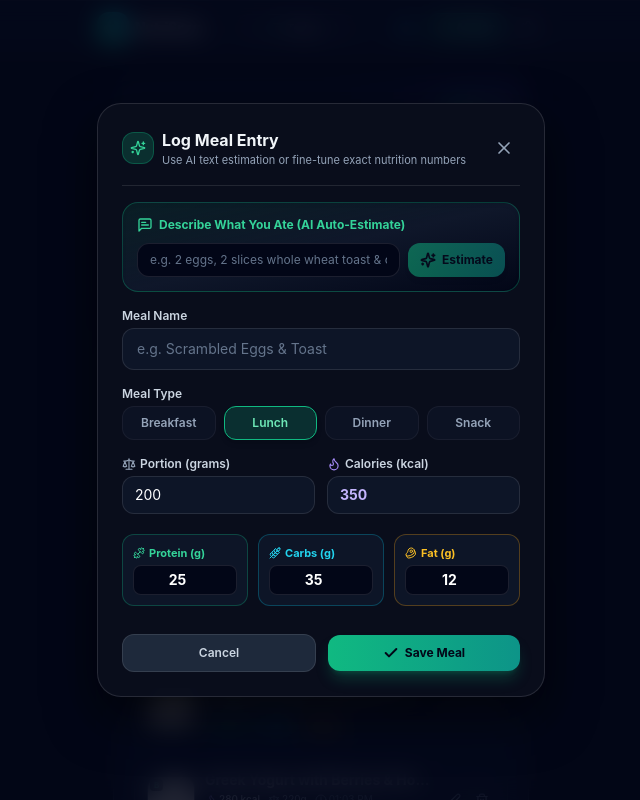
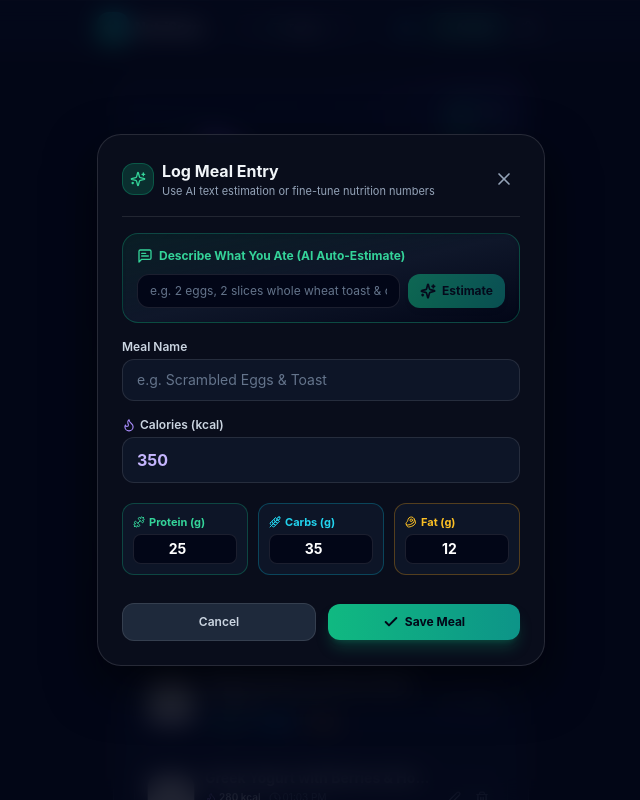
Before and after one commit to R-DAWG-CHAD/nutri-snap, a Next.js app: page / in a window 1280 px wide. Both pictures are taken after a click on the button "AI Text / Manual". Shown: the top 800 px of the page, without its empty margins (319-959 px from the left). Built offline with nearby package versions, Linux system fonts and the light colour scheme; grey boxes are pictures that could not be loaded.

Commit message:
Simplify UI: remove meal type category buttons, portion size weight inputs, and choose file button

```diff
--- a/components/CameraUpload.tsx
+++ b/components/CameraUpload.tsx
@@ -1,7 +1,7 @@
 'use client';
 
 import React, { useRef, useState } from 'react';
-import { Camera, Upload, Sparkles, Loader2, MessageSquare } from 'lucide-react';
+import { Camera, Sparkles, Loader2, MessageSquare } from 'lucide-react';
 import { FoodAnalysisResponse } from '@/types/tracker';
 
 interface CameraUploadProps {
@@ -84,11 +84,11 @@ export function CameraUpload({ onAnalysisComplete, onError }: CameraUploadProps)
 
           <div className="max-w-full px-2">
             <h3 className="text-sm sm:text-base font-bold text-slate-100 flex items-center justify-center gap-1.5">
-              <span>Snap or Upload Food</span>
+              <span>Snap Meal Photo</span>
               <Sparkles className="w-3.5 h-3.5 text-emerald-400 animate-pulse flex-shrink-0" />
             </h3>
             <p className="text-[11px] text-slate-400 mt-0.5 max-w-xs">
-              AI estimates portions, calories, and macros from photo
+              AI estimates calories and macros instantly from photo
             </p>
           </div>
 
@@ -106,24 +106,15 @@ export function CameraUpload({ onAnalysisComplete, onError }: CameraUploadProps)
             />
           </div>
 
-          {/* Action buttons fitting container width */}
-          <div className="flex items-center justify-center gap-2.5 mt-1 w-full max-w-xs px-1">
+          {/* Single Centered Take Photo Button */}
+          <div className="mt-1 w-full max-w-xs px-1">
             <button
               onClick={() => fileInputRef.current?.click()}
               disabled={isAnalyzing}
-              className="flex-1 py-2.5 px-3 bg-gradient-to-r from-emerald-500 to-teal-600 hover:from-emerald-400 hover:to-teal-500 text-slate-950 font-bold text-xs rounded-xl shadow-lg shadow-emerald-500/25 flex items-center justify-center gap-1.5 transition-all active:scale-95 disabled:opacity-50 min-w-0"
+              className="w-full py-2.5 px-4 bg-gradient-to-r from-emerald-500 via-teal-500 to-cyan-500 hover:from-emerald-400 hover:to-cyan-400 text-slate-950 font-black text-xs rounded-xl shadow-lg shadow-emerald-500/25 flex items-center justify-center gap-2 transition-all active:scale-95 disabled:opacity-50"
             >
               <Camera className="w-4 h-4 flex-shrink-0 stroke-[2.5]" />
-              <span className="truncate">Take Photo</span>
-            </button>
-
-            <button
-              onClick={() => fileInputRef.current?.click()}
-              disabled={isAnalyzing}
-              className="flex-1 py-2.5 px-3 bg-slate-800 hover:bg-slate-700 text-slate-200 font-semibold text-xs rounded-xl border border-white/10 flex items-center justify-center gap-1.5 transition-all active:scale-95 disabled:opacity-50 min-w-0"
-            >
-              <Upload className="w-4 h-4 flex-shrink-0 text-slate-400" />
-              <span className="truncate">Choose File</span>
+              <span>Take Photo</span>
             </button>
           </div>
         </div>
@@ -149,7 +140,7 @@ export function CameraUpload({ onAnalysisComplete, onError }: CameraUploadProps)
             </div>
 
             <p className="text-xs text-slate-400 truncate max-w-full">
-              {imageCaption ? `Factoring in: "${imageCaption}"` : 'Identifying ingredients, portion weights, and macro ratios'}
+              {imageCaption ? `Factoring in: "${imageCaption}"` : 'Identifying ingredients and macro ratios'}
             </p>
           </div>
         </div>
--- a/components/FoodLogFeed.tsx
+++ b/components/FoodLogFeed.tsx
@@ -2,7 +2,7 @@
 
 import React from 'react';
 import { Meal } from '@/types/tracker';
-import { Trash2, Edit2, Plus, Utensils, Clock, Flame, Scale } from 'lucide-react';
+import { Trash2, Edit2, Plus, Utensils, Clock, Flame } from 'lucide-react';
 
 interface FoodLogFeedProps {
   meals: Meal[];
@@ -72,11 +72,6 @@ export function FoodLogFeed({ meals, onEdit, onDelete, onAddManual }: FoodLogFee
                   ) : (
                     <Utensils className="w-5 h-5 text-slate-500" />
                   )}
-                  {meal.mealType && (
-                    <span className="absolute top-0.5 left-0.5 px-1 py-0.2 text-[8px] font-bold uppercase bg-slate-950/80 text-emerald-400 rounded">
-                      {meal.mealType[0]}
-                    </span>
-                  )}
                 </div>
 
                 {/* Details */}
@@ -86,13 +81,9 @@ export function FoodLogFeed({ meals, onEdit, onDelete, onAddManual }: FoodLogFee
                   </h4>
 
                   <div className="flex items-center gap-2 text-[10px] text-slate-400 mt-0.5 flex-wrap">
-                    <span className="flex items-center gap-0.5 font-medium text-slate-300">
+                    <span className="flex items-center gap-0.5 font-semibold text-slate-200">
                       <Flame className="w-3 h-3 text-violet-400 flex-shrink-0" />
                       {meal.calories} kcal
-                    </span>
-                    <span className="flex items-center gap-0.5">
-                      <Scale className="w-3 h-3 text-slate-500 flex-shrink-0" />
-                      {meal.estimatedWeightGrams}g
                     </span>
                     <span className="flex items-center gap-0.5 text-slate-500">
                       <Clock className="w-3 h-3 flex-shrink-0" />
--- a/components/MealModal.tsx
+++ b/components/MealModal.tsx
@@ -1,7 +1,7 @@
 'use client';
 
 import React, { useState, useEffect } from 'react';
-import { X, Check, Sparkles, Scale, Flame, Dumbbell, Wheat, Beef, MessageSquareText, Loader2 } from 'lucide-react';
+import { X, Check, Sparkles, Flame, Dumbbell, Wheat, Beef, MessageSquareText, Loader2 } from 'lucide-react';
 import { FoodAnalysisResponse, Meal } from '@/types/tracker';
 
 interface MealModalProps {
@@ -20,13 +20,11 @@ export function MealModal({
   isEditingExisting = false,
 }: MealModalProps) {
   const [mealName, setMealName] = useState('');
-  const [weight, setWeight] = useState<number | ''>(200);
   const [calories, setCalories] = useState<number | ''>(350);
   const [protein, setProtein] = useState<number | ''>(20);
   const [carbs, setCarbs] = useState<number | ''>(30);
   const [fat, setFat] = useState<number | ''>(12);
   const [confidence, setConfidence] = useState<number>(0.9);
-  const [mealType, setMealType] = useState<'breakfast' | 'lunch' | 'dinner' | 'snack'>('lunch');
   const [imageUrl, setImageUrl] = useState<string | undefined>(undefined);
 
   // Natural Language Description State
@@ -37,14 +35,12 @@ export function MealModal({
   useEffect(() => {
     if (initialData) {
       setMealName(initialData.mealName || '');
-      setWeight(initialData.estimatedWeightGrams ?? 200);
       setCalories(initialData.calories ?? 0);
       setProtein(initialData.proteinGrams ?? 0);
       setCarbs(initialData.carbsGrams ?? 0);
       setFat(initialData.fatGrams ?? 0);
       setConfidence(initialData.confidenceScore ?? 0.9);
       setImageUrl(initialData.imageUrl);
-      setMealType(initialData.mealType || 'lunch');
       setTextDescription('');
     }
   }, [initialData]);
@@ -69,7 +65,6 @@ export function MealModal({
       }
 
       setMealName(data.mealName || textDescription);
-      setWeight(data.estimatedWeightGrams ?? 200);
       setCalories(data.calories ?? 0);
       setProtein(data.proteinGrams ?? 0);
       setCarbs(data.carbsGrams ?? 0);
@@ -87,13 +82,12 @@ export function MealModal({
     e.preventDefault();
     onSave({
       mealName: mealName || 'Custom Meal',
-      estimatedWeightGrams: weight === '' ? 0 : Number(weight),
+      estimatedWeightGrams: 0,
       calories: calories === '' ? 0 : Number(calories),
       proteinGrams: protein === '' ? 0 : Number(protein),
       carbsGrams: carbs === '' ? 0 : Number(carbs),
       fatGrams: fat === '' ? 0 : Number(fat),
       confidenceScore: confidence,
-      mealType,
       imageUrl,
     });
     onClose();
@@ -113,7 +107,7 @@ export function MealModal({
                 {isEditingExisting ? 'Edit Meal Entry' : 'Log Meal Entry'}
               </h2>
               <p className="text-[11px] text-slate-400">
-                Use AI text estimation or fine-tune exact nutrition numbers
+                Use AI text estimation or fine-tune nutrition numbers
               </p>
             </div>
           </div>
@@ -204,45 +198,7 @@ export function MealModal({
             />
           </div>
 
-          {/* Category Selector */}
-          <div>
-            <label className="block text-xs font-semibold text-slate-300 mb-1">
-              Meal Type
-            </label>
-            <div className="grid grid-cols-4 gap-2">
-              {(['breakfast', 'lunch', 'dinner', 'snack'] as const).map((type) => (
-                <button
-                  type="button"
-                  key={type}
-                  onClick={() => setMealType(type)}
-                  className={`py-2 rounded-xl text-xs font-semibold capitalize border transition-all ${
-                    mealType === type
-                      ? 'bg-emerald-500/20 border-emerald-500 text-emerald-300 shadow-md'
-                      : 'bg-slate-900/60 border-white/5 text-slate-400 hover:text-slate-200'
-                  }`}
-                >
-                  {type}
-                </button>
-              ))}
-            </div>
-          </div>
-
-          {/* Weight & Calories */}
-          <div className="grid grid-cols-2 gap-3">
-            <div>
-              <label className="block text-xs font-semibold text-slate-300 mb-1 flex items-center gap-1">
-                <Scale className="w-3.5 h-3.5 text-slate-400" />
-                <span>Portion (grams)</span>
-              </label>
-              <input
-                type="number"
-                min="0"
-                value={weight}
-                onChange={(e) => setWeight(e.target.value === '' ? '' : Number(e.target.value))}
-                className="w-full px-3 py-2 rounded-xl bg-slate-900/90 border border-white/10 text-white text-sm focus:outline-none focus:border-emerald-500"
-              />
-            </div>
-
+          {/* Calories Input */}
           <div>
             <label className="block text-xs font-semibold text-slate-300 mb-1 flex items-center gap-1">
               <Flame className="w-3.5 h-3.5 text-violet-400" />
@@ -253,9 +209,8 @@ export function MealModal({
               min="0"
               value={calories}
               onChange={(e) => setCalories(e.target.value === '' ? '' : Number(e.target.value))}
-                className="w-full px-3 py-2 rounded-xl bg-slate-900/90 border border-white/10 text-violet-300 font-bold text-sm focus:outline-none focus:border-violet-500"
+              className="w-full px-3.5 py-2.5 rounded-xl bg-slate-900/90 border border-white/10 text-violet-300 font-bold text-base focus:outline-none focus:border-violet-500"
             />
-            </div>
           </div>
 
           {/* Macros: Protein, Carbs, Fat */}
```
Lines whose indentation alone changed are shown as unchanged.
